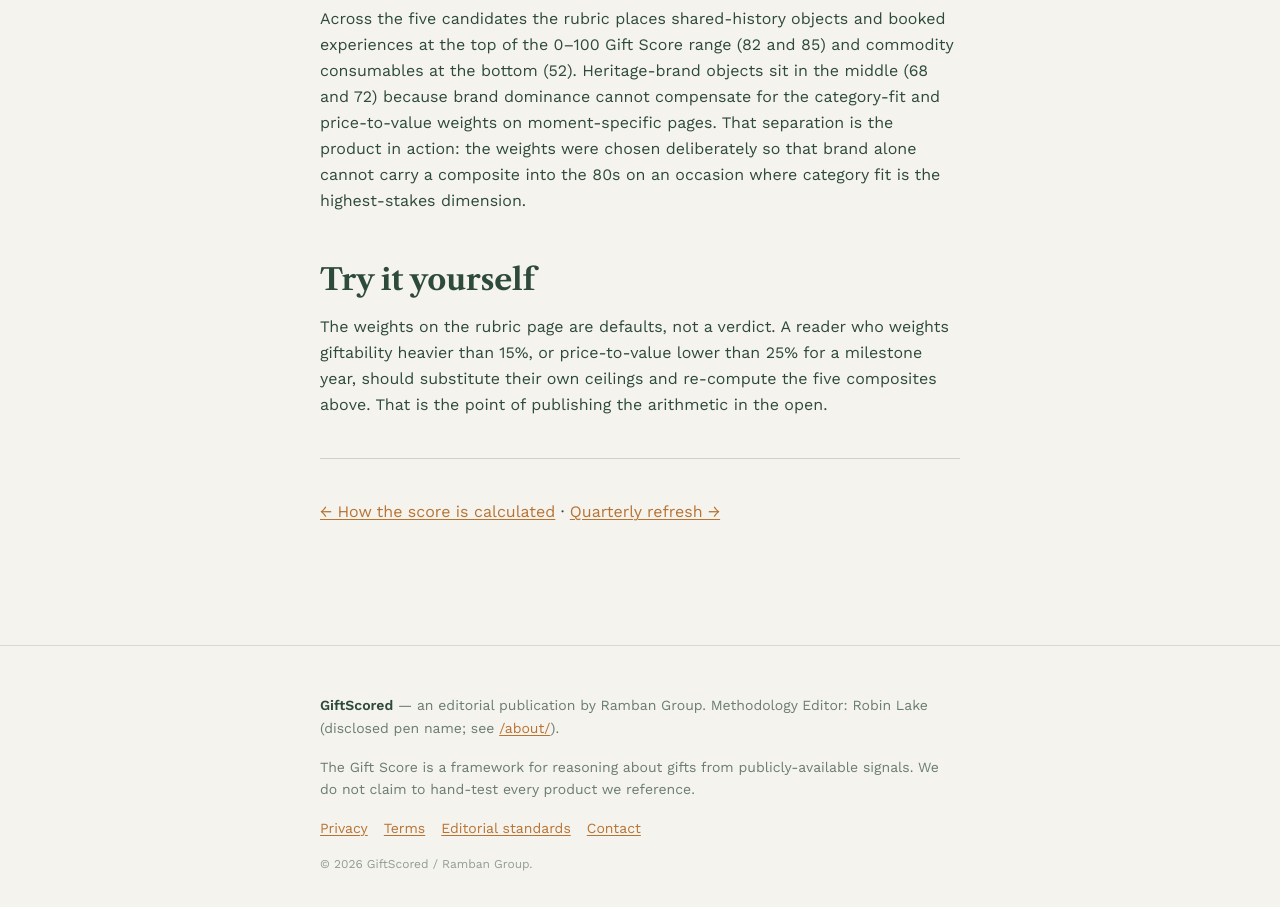
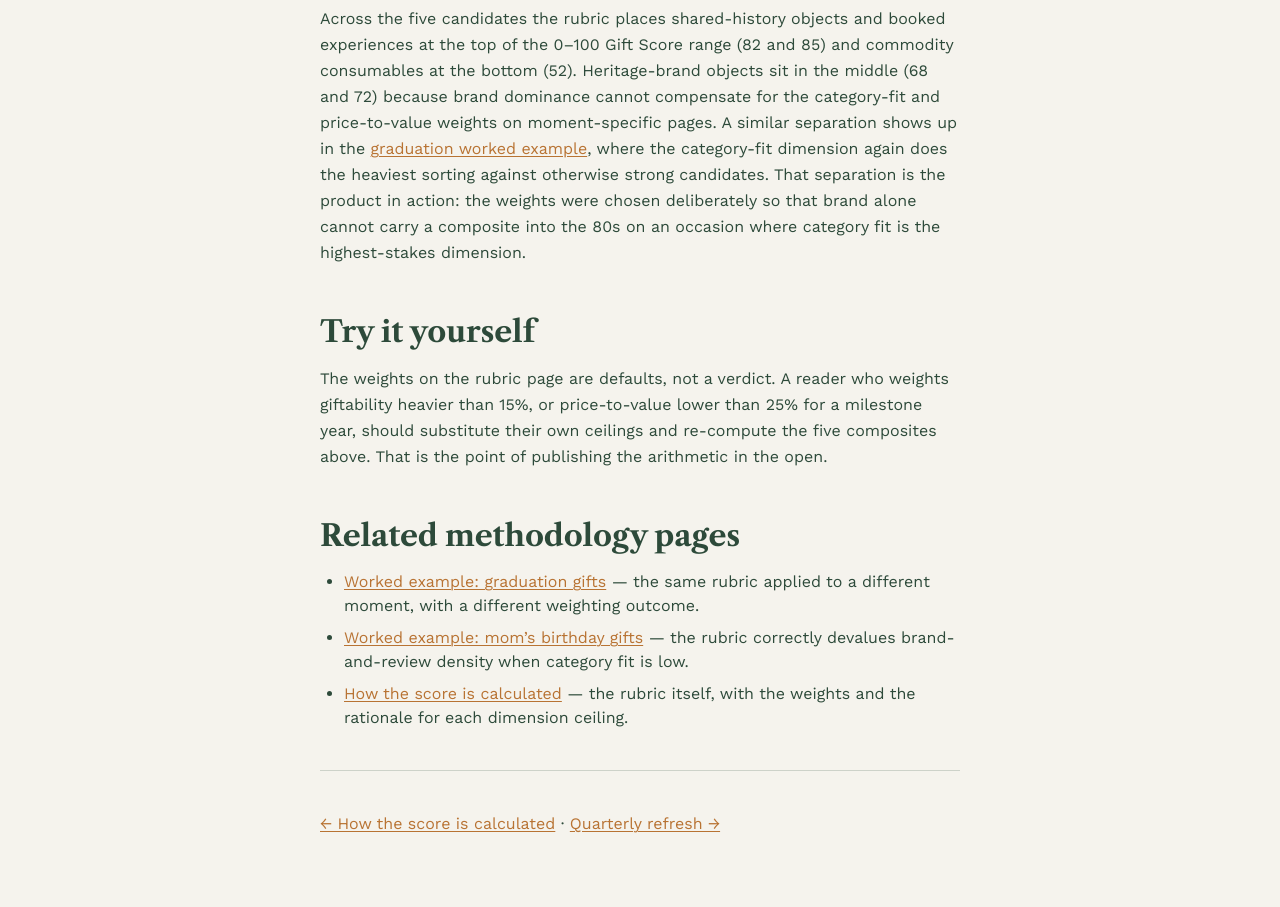
Before and after one commit to perfectgiftsfor/giftscored, a Nuxt app: page /methodology/worked-example-anniversary in a window 1280 px wide. Shown: the part 3540-4447 px from the top of the page. Built offline with nearby package versions, Linux system fonts and the light colour scheme.

Commit message:
Add 'Related methodology' internal links on how-we-score + worked-example-anniversary

```diff
--- a/pages/methodology/how-we-score.vue
+++ b/pages/methodology/how-we-score.vue
@@ -171,7 +171,8 @@ useJsonLd(
     <p>
       Consider a premium Breville espresso grinder scored as a gift for
       a serious home-coffee hobbyist with a four-figure espresso setup
-      already in place:
+      already in place (see the rubric applied to five candidates on a
+      single moment in the <NuxtLink to="/methodology/worked-example-anniversary/">anniversary worked example</NuxtLink>):
     </p>
     <ul>
       <li>Brand &amp; review density: <strong>27 / 30</strong> (long editorial track record across multiple publications and refresh cycles, consistent cross-retailer consumer reviews).</li>
@@ -206,6 +207,22 @@ useJsonLd(
       of publishing it.
     </p>
 
+    <h2>Related methodology pages</h2>
+    <ul>
+      <li>
+        <NuxtLink to="/methodology/worked-example-anniversary/">Worked example: anniversary gifts</NuxtLink>
+        &mdash; the rubric applied to five candidate anniversary gifts with the arithmetic shown per dimension.
+      </li>
+      <li>
+        <NuxtLink to="/methodology/worked-example-graduation/">Worked example: graduation gifts</NuxtLink>
+        &mdash; a different moment where the category-fit dimension does the heaviest sorting.
+      </li>
+      <li>
+        <NuxtLink to="/methodology/quarterly-refresh/">Quarterly rubric refresh</NuxtLink>
+        &mdash; the editorial discipline that keeps the rubric from fossilising.
+      </li>
+    </ul>
+
     <hr />
     <p>
       <NuxtLink to="/methodology/how-we-pick/">&larr; How we pick</NuxtLink>
--- a/pages/methodology/worked-example-anniversary.vue
+++ b/pages/methodology/worked-example-anniversary.vue
@@ -191,10 +191,13 @@ useJsonLd(
       bottom (52). Heritage-brand objects sit in the middle (68 and
       72) because brand dominance cannot compensate for the
       category-fit and price-to-value weights on moment-specific
-      pages. That separation is the product in action: the weights
-      were chosen deliberately so that brand alone cannot carry a
-      composite into the 80s on an occasion where category fit is
-      the highest-stakes dimension.
+      pages. A similar separation shows up in the
+      <NuxtLink to="/methodology/worked-example-graduation/">graduation worked example</NuxtLink>,
+      where the category-fit dimension again does the heaviest
+      sorting against otherwise strong candidates. That separation is
+      the product in action: the weights were chosen deliberately so
+      that brand alone cannot carry a composite into the 80s on an
+      occasion where category fit is the highest-stakes dimension.
     </p>
 
     <h2>Try it yourself</h2>
@@ -207,6 +210,22 @@ useJsonLd(
       arithmetic in the open.
     </p>
 
+    <h2>Related methodology pages</h2>
+    <ul>
+      <li>
+        <NuxtLink to="/methodology/worked-example-graduation/">Worked example: graduation gifts</NuxtLink>
+        &mdash; the same rubric applied to a different moment, with a different weighting outcome.
+      </li>
+      <li>
+        <NuxtLink to="/methodology/worked-example-mom-birthday/">Worked example: mom&rsquo;s birthday gifts</NuxtLink>
+        &mdash; the rubric correctly devalues brand-and-review density when category fit is low.
+      </li>
+      <li>
+        <NuxtLink to="/methodology/how-we-score/">How the score is calculated</NuxtLink>
+        &mdash; the rubric itself, with the weights and the rationale for each dimension ceiling.
+      </li>
+    </ul>
+
     <hr />
     <p>
       <NuxtLink to="/methodology/how-we-score/">&larr; How the score is calculated</NuxtLink>
```
